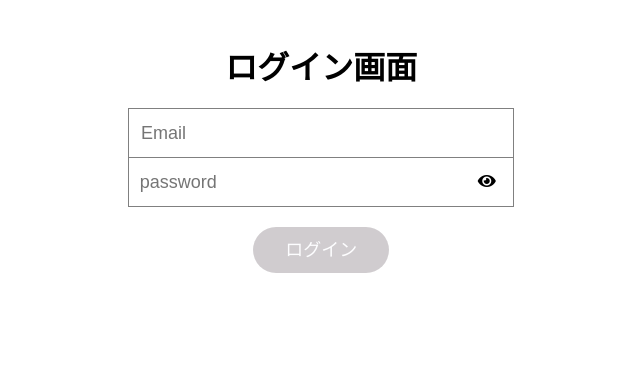
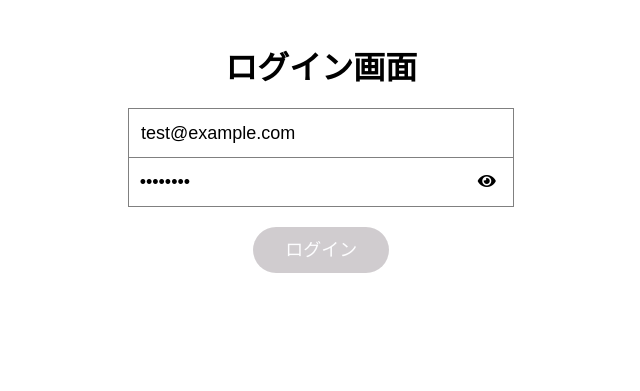
Before and after one commit to the-bears-field/Docker_LEMP_blog, a PHP site: page /login in a window 1280 px wide. Shown: the part 60-451 px from the top of the page, without its empty margins (318-958 px from the left). Run offline with PHP 8.4, Linux system fonts and the light colour scheme; some libraries are stand-ins or nearby versions.

Commit message:
予めテスト用メールアドレスとパスワードを入力済になるよう修正

```diff
--- a/www/html/views/loginView.php
+++ b/www/html/views/loginView.php
@@ -34,12 +34,12 @@ if (basename($_SERVER['SCRIPT_NAME']) == basename(__FILE__)) {
         <form class="unlogged-user-form flex-direction-column" name="unlogged-user-form" action="login.php" method="POST">
             <div class="flex-direction-row input-wrapper">
                 <div class="input-wrapper__label">
-                    <input type="text" class="input-wrapper__input" name="email" placeholder="Email" value="<?php if (isset($_POST['email'])) {echo htmlspecialchars($_POST['email'], ENT_QUOTES);} ?>">
+                    <input type="text" class="input-wrapper__input" name="email" placeholder="Email" value="<?php echo isset($_POST['email']) ? htmlspecialchars($_POST['email'], ENT_QUOTES) : "test@example.com"; ?>">
                 </div>
             </div>
             <div class="flex-direction-row input-wrapper border-top-none">
                 <div class="input-wrapper__label">
-                    <input class="input-wrapper__input" type="password" name="password" placeholder="password">
+                    <input class="input-wrapper__input" type="password" name="password" placeholder="password" value="12345678">
                 </div>
                 <span class="password-toggle-icon">
                     <i class="fas fa-eye"></i>
```
